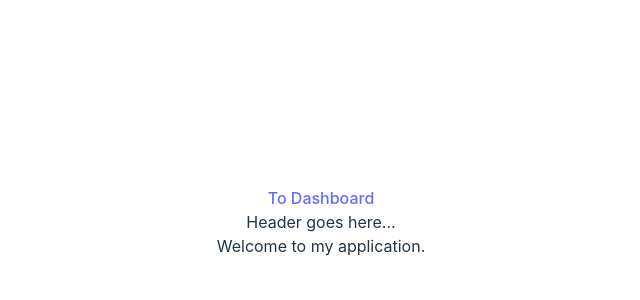
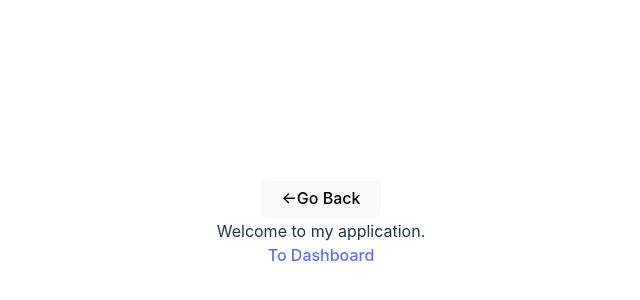
Before and after one commit to dentolize/dentolize-interview-frontend, a React (Vite) app: page / in a window 1280 px wide. Shown: the part 178-478 px from the top of the page, without its empty margins (319-959 px from the left). Built offline with nearby package versions, Linux system fonts and the light colour scheme.

Commit message:
added components+layout dirs . created page_404+comp_header . fixed loading data on customers page

```diff
--- a/src/App.tsx
+++ b/src/App.tsx
@@ -1,23 +1,25 @@
-import { Routes, Route, Link, NavLink } from 'react-router-dom';
+import { Routes, Route } from 'react-router-dom';
 
 import "./App.css";
-import { GETallCustomers } from "./api/data";
 import Home from './pages/Home';
+import Customer from './pages/Customer';
 import Customers from './pages/Customers';
-import Customer from './pages/Customer';
+import { Error404 } from './pages/Error404';
+import Header from './components/Header';
 
 function App() {
 
   return (
     <>
-    <nav>
-      <NavLink to={"/customers"}>To Dashboard</NavLink>
-    </nav>
-    <div>Header goes here...</div>
+    <div>
+
+    <Header/>
+    </div>
     <Routes>
       <Route path="/" element={<Home/>}/>
       <Route path="/customers" element={<Customers/>}/>
-      <Route path="customers/:id" element={<Customer/>}/>
+      <Route path="/:id" element={<Customer/>}/>
+      <Route path="*" element={<Error404/>}/>
     </Routes>
     </>
 )
--- /dev/null
+++ b/src/components/Header.tsx
@@ -0,0 +1,15 @@
+import { useNavigate } from "react-router-dom"
+
+
+const Header = () => {
+    const navigate = useNavigate()
+  return (
+    <>
+    <button onClick={() => navigate(-1)}>←Go Back</button>
+
+      </>
+
+  )
+}
+
+export default Header
--- a/src/pages/Customer.tsx
+++ b/src/pages/Customer.tsx
@@ -1,8 +1,17 @@
+import { useParams } from "react-router-dom"
+function Customer() {
 
-function Home() {
+  const { id } = useParams()
+
   return (
-    <div>Customer details</div>
+    <>
+
+  <div className="container">
+       <h1>Products Details Page - {id}</h1>
+    </div>
+
+    </>
   )
 }
 
-export default Home
+export default Customer
--- a/src/pages/Customers.tsx
+++ b/src/pages/Customers.tsx
@@ -1,24 +1,40 @@
+import { useEffect, useState } from "react";
+import { Link } from "react-router-dom";
 import { GETallCustomers } from "../api/data";
 import { TCustomer } from "../types/api-types";
 
-function Home() {
-  const result = GETallCustomers()
-  const data: TCustomer[] = result.data.allCustomers
-  console.log(data)
+function Customers() {
+  const [customers, setCustomers] = useState<TCustomer[]>([])
 
-  return (
 
-    <div>
-      {data.map((cx) => {
-        return (<div>
+  const { loading, data}: { loading: boolean, data: {"allCustomers": TCustomer[]}} = GETallCustomers()
+
+  useEffect(() =>{
+
+    if(!loading) setCustomers(data.allCustomers)
+    console.log(customers)
+  },[loading]);
+
+
+
+
+  return (<>
+
+{loading && "loading..."}
+      {customers?.map((cx) => {
+        return (
+          <Link key={cx.id} to={`/${cx.id}`}>
+            <div>
           {cx.firstName + " " + cx.lastName}
           {cx.id}
           {cx.email}
           {cx.phone}
-        </div>);
-      })}
-    </div>
+            </div>
+        </Link>
+
+      )})}
+      </>
   )
 }
 
-export default Home
+export default Customers
--- /dev/null
+++ b/src/pages/Error404.tsx
@@ -0,0 +1,6 @@
+
+export const Error404 = () => {
+  return (
+    <div>404</div>
+  )
+}
--- a/src/pages/Home.tsx
+++ b/src/pages/Home.tsx
@@ -1,9 +1,14 @@
+import { NavLink } from "react-router-dom"
 
 function Home() {
   return (
+    <>
     <div>
         Welcome to my application.
     </div>
+    <NavLink to={"/customers"}>To Dashboard</NavLink>
+
+    </>
   )
 }
 
```
